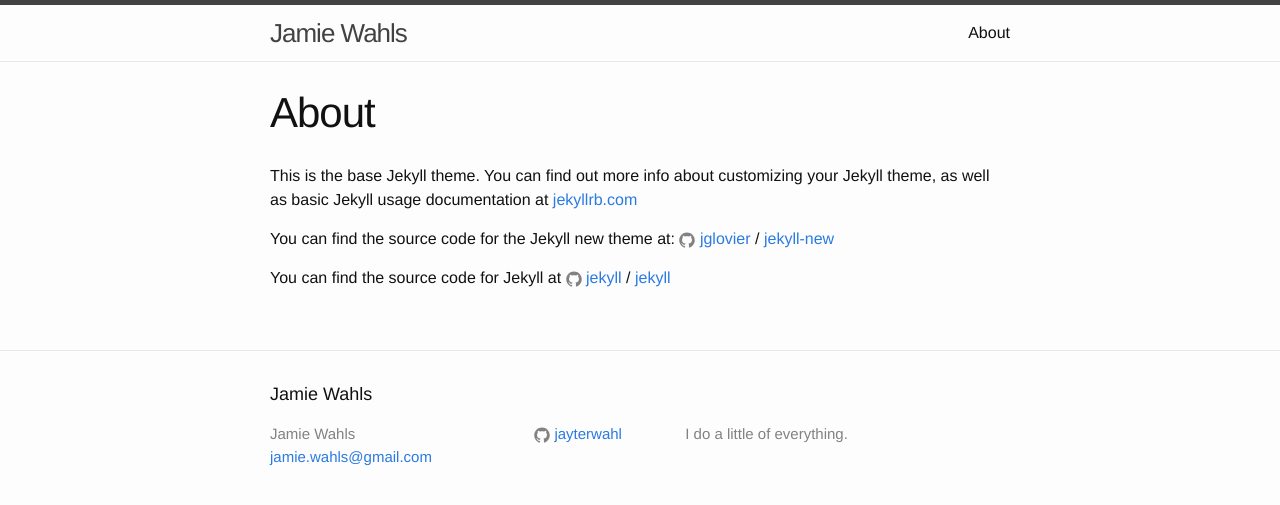
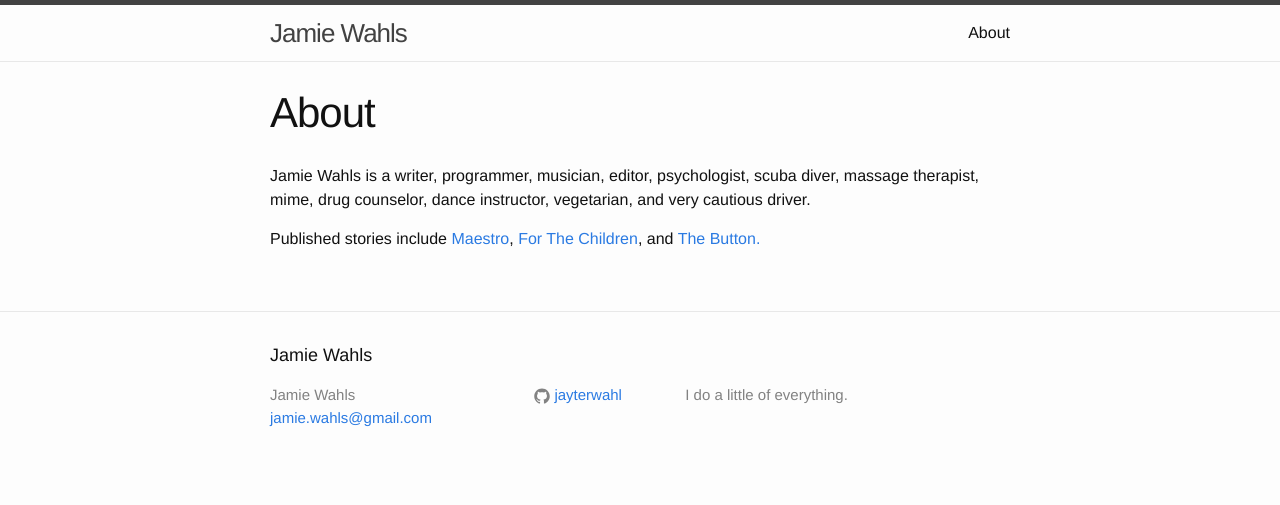
Before and after one commit to jayterwahl/author-website.github.io, a Jekyll site: the page built from about.md, in a window 1280 px wide. Shown: the top 505 px of the page. Built offline with Jekyll 4.4.1, drawn with Linux system fonts in a browser that asks for light colours.

Commit message:
Add Maestro

```diff
--- a/_posts/2016-05-06-welcome-to-jekyll.markdown
+++ b/_posts/2016-05-06-welcome-to-jekyll.markdown
@@ -2,7 +2,7 @@
 layout: post
 title:  "I have a blog now."
 date:   2016-06-06 15:21:32 -0700
-categories: jekyll update
+categories: announcements
 ---
 
 A blog is the height of ego and narcissism, rivaled only by the act of procreation,
--- a/about.md
+++ b/about.md
@@ -4,12 +4,6 @@
 permalink: /about/
 ---
 
-This is the base Jekyll theme. You can find out more info about customizing your Jekyll theme, as well as basic Jekyll usage documentation at [jekyllrb.com](http://jekyllrb.com/)
+Jamie Wahls is a writer, programmer, musician, editor, psychologist, scuba diver, massage therapist, mime, drug counselor, dance instructor, vegetarian, and very cautious driver.
 
-You can find the source code for the Jekyll new theme at:
-{% include icon-github.html username="jglovier" %} /
-[jekyll-new](https://github.com/jglovier/jekyll-new)
-
-You can find the source code for Jekyll at
-{% include icon-github.html username="jekyll" %} /
-[jekyll](https://github.com/jekyll/jekyll)
+Published stories include [Maestro](/assets/maestro.pdf), [For The Children](http://mothershipzeta.org/), and [The Button.](http://www.sciphijournal.com/the-button-by-jamie-wahls/)
--- a/index.html
+++ b/index.html
@@ -18,6 +18,4 @@
     {% endfor %}
   </ul>
 
-  <p class="rss-subscribe">subscribe <a href="{{ "/feed.xml" | prepend: site.baseurl }}">via RSS</a></p>
-
 </div>
```
Also changed, not shown: _posts/2016-06-07-maestro-manuscript.markdown (added, +8 -0 lines), 1 other file.
